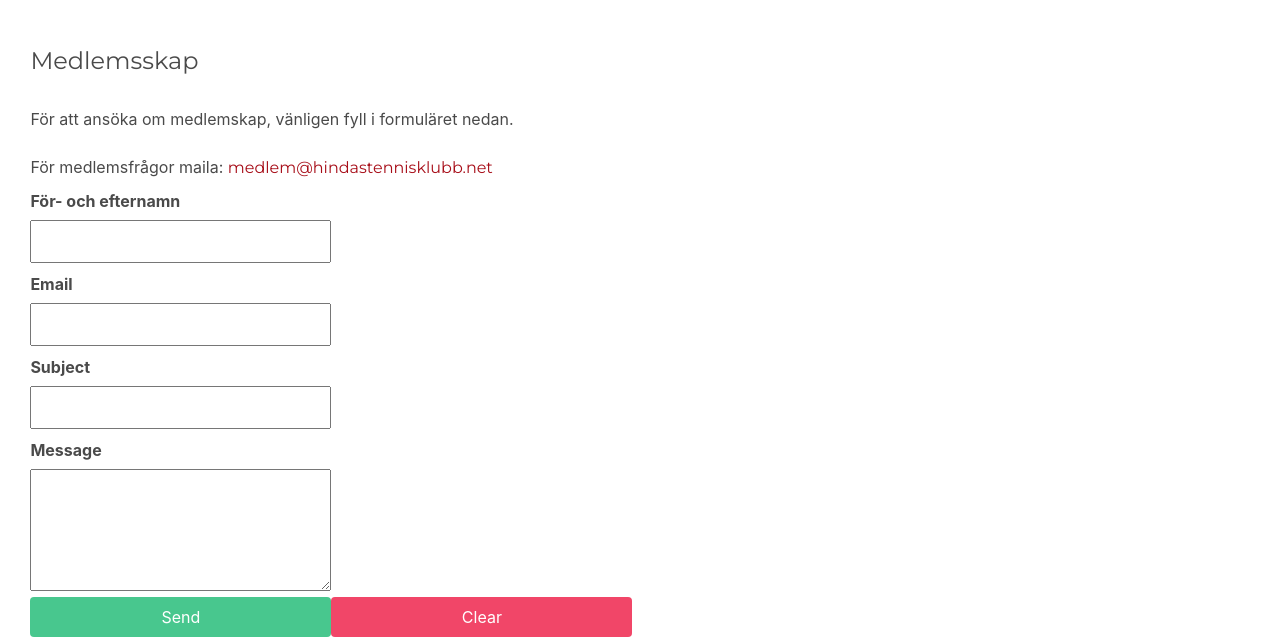
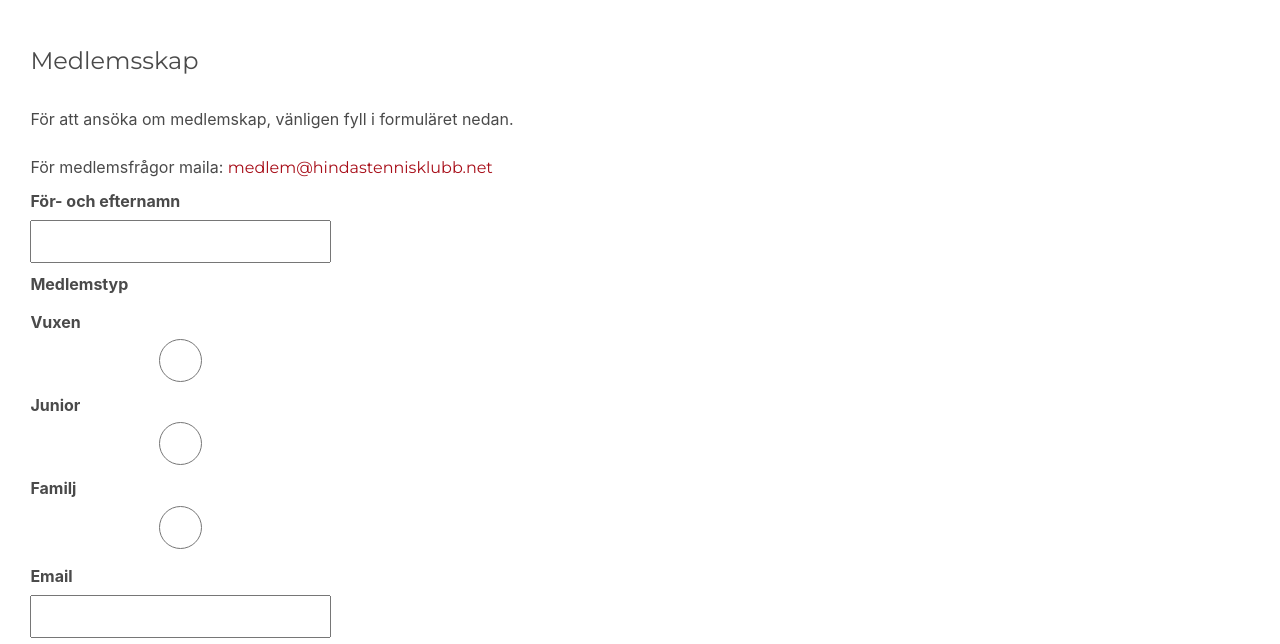
Before and after one commit to crydestaahl/hindas-tk, a Gatsby site: page /members in a window 1280 px wide. Shown: the part 151-795 px from the top of the page. Built offline with nearby package versions, Linux system fonts and the light colour scheme; Gatsby itself is replaced by a stand-in of ours.

Commit message:
more desktop styles. Forms for school & members.

```diff
--- a/src/components/blog-roll.js
+++ b/src/components/blog-roll.js
@@ -37,9 +37,9 @@ const BlogRoll = () => {
   const posts  = data.allMarkdownRemark.edges
 
   return (
-    <div>
+    <div className="blog-wrapper">
+
       {posts.map(post => (
-
           <div className="card" key={post.id}>
               <div className="card-image">
                 <Link to={post.node.fields.slug}>
@@ -68,6 +68,7 @@ const BlogRoll = () => {
           </div>
           </div>
       ))}
+
     </div>
   )
 }
--- a/src/components/custom.scss
+++ b/src/components/custom.scss
@@ -303,6 +303,12 @@ form {
     display: none;
 }
 
+.radio {
+    width: 55px;
+}
+
+
+// Desktop
 @media screen and (min-width: 600px) {
 
     main {
--- a/src/pages/members.js
+++ b/src/pages/members.js
@@ -15,10 +15,25 @@ const MembersPage = () => {
       För medlemsfrågor maila: <a href="mailto:medlem@hindasttennisklubb.net">medlem@hindastennisklubb.net</a></p>
 
     <div className="contact-form" >
-        <form method="post" action="#">
+        <form
+          method="post"
+          action="/thanks-members"
+          netlify
+        >
             <label>
             <p>För- och efternamn</p>
                 <input type="text" name="name" id="name" />
+            </label>
+            <label>
+            <p>Medlemstyp</p>
+              <div className="radio">
+                <p>Vuxen</p>
+                <input type="radio" value="vuxen" name="medlemstyp" id="vuxen" />
+                <p>Junior </p>
+                <input type="radio" value="junior" name="medlemstyp" id="junior" />
+                <p>Familj </p>
+                <input type="radio" value="familj" name="medlemstyp" id="familj" />
+              </div>
             </label>
             <label>
             <p>Email</p>
@@ -33,7 +48,7 @@ const MembersPage = () => {
             <textarea name="message" id="message" rows="5" />
             </label>
             <div className="form-btns">
-                <button type="submit" class="button is-success">Send</button>
+                <button type="submit" class="button is-success" style={{margin: '1rem 0px;'}}>Send</button>
                 <input type="reset" value="Clear" class="button is-danger" />
             </div>
         </form>
--- a/src/pages/tennis-school.js
+++ b/src/pages/tennis-school.js
@@ -28,7 +28,11 @@ const SchoolPage = () => (
         <a href="mailto:tennisskolan@hindastennisklubb.net">tennisskolan@hindastennisklubb.net</a>.
       </p>
       <div className="contact-form" style={{margin: '2rem 0'}}>
-          <form method="post" action="#">
+          <form
+            method="post"
+            action="#"
+            netlify
+          >
             <label>
             <p>Name</p>
                 <input type="text" name="name" id="name" />
```
Also changed, not shown: src/pages/thanks-members.js (added, +18 -0 lines). Lines whose indentation alone changed are shown as unchanged.
